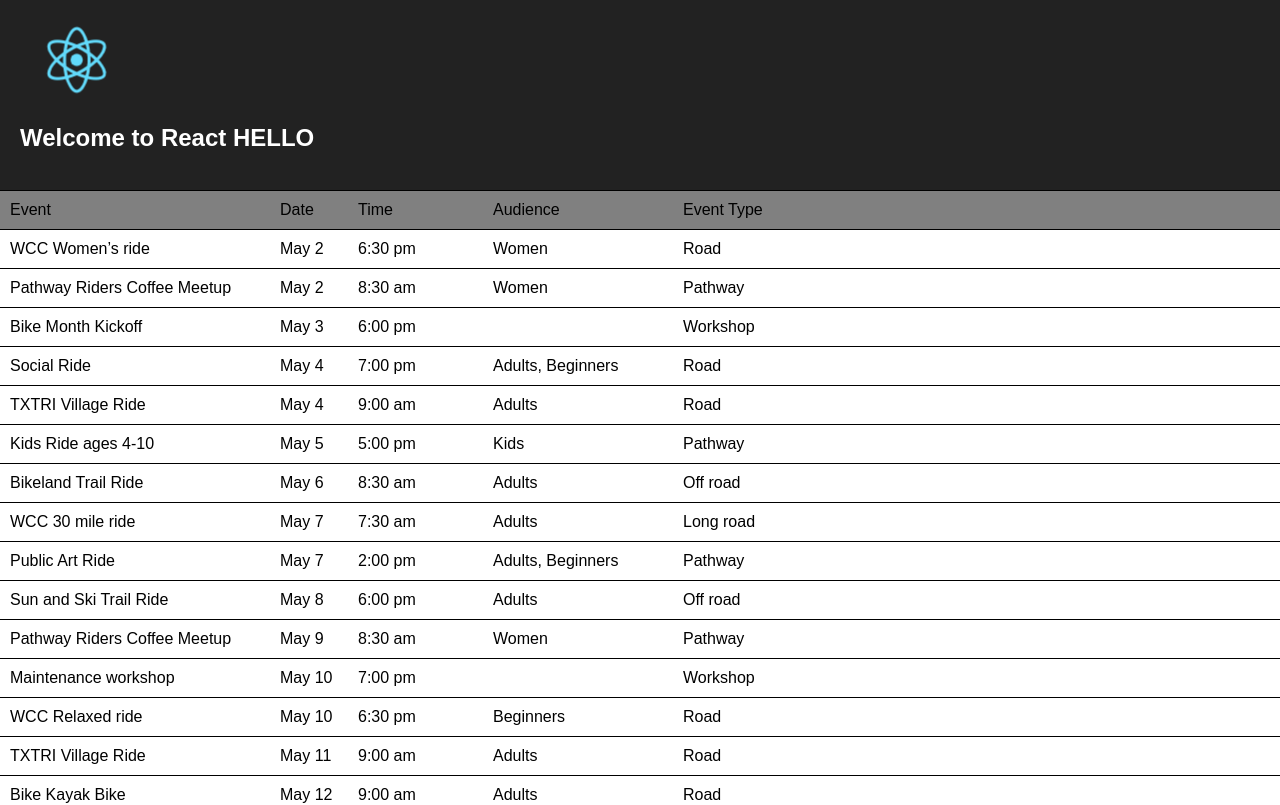
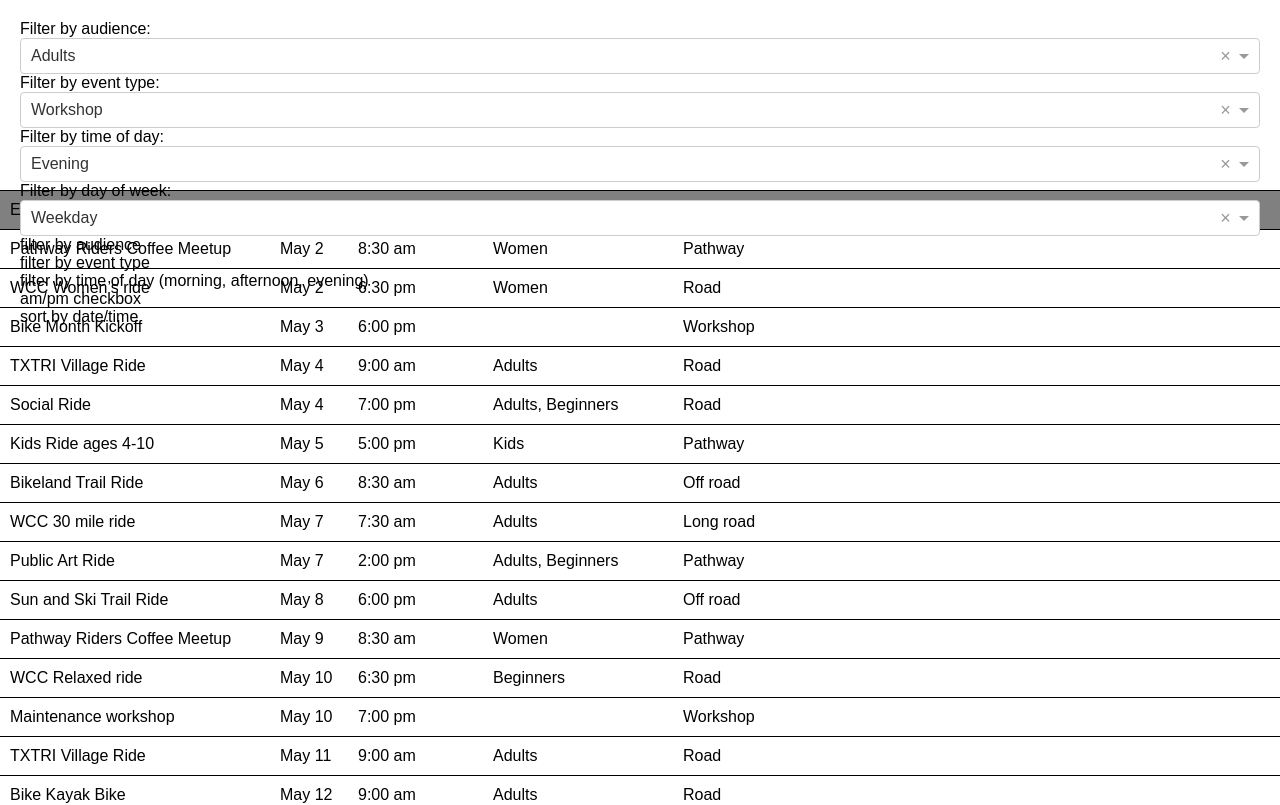
Before and after one commit to cadeParade/bike-month-schedule, a React (Create React App) app: page / in a window 1280 px wide. Shown: the top 805 px of the page. Built offline with nearby package versions, Linux system fonts and the light colour scheme.

Commit message:
filtering works

```diff
--- a/package.json
+++ b/package.json
@@ -7,7 +7,8 @@
     "moment-timezone": "^0.5.11",
     "react": "^15.4.2",
     "react-dom": "^15.4.2",
-    "react-moment": "^0.2.2"
+    "react-moment": "^0.2.2",
+    "react-select": "^1.0.0-rc.3"
   },
   "devDependencies": {
     "react-scripts": "0.9.5"
--- a/src/App.css
+++ b/src/App.css
@@ -1,4 +1,6 @@
-
+body {
+  padding: 20px;
+}
 
 .App-logo {
   animation: App-logo-spin infinite 20s linear;
@@ -6,10 +8,8 @@
 }
 
 .App-header {
-  background-color: #222;
   height: 150px;
   padding: 20px;
-  color: white;
 }
 
 .App-intro {
--- a/src/App.js
+++ b/src/App.js
@@ -4,16 +4,47 @@ import './App.css';
 import DATA from './data';
 import Moment from 'react-moment';
 import moment from 'moment';
+import Select from 'react-select';
+
+// Be sure to include styles at some point, probably during your bootstrapping
+import 'react-select/dist/react-select.css';
+
+const AUDIENCE_OPTIONS = [
+  { value: 'Adults', label: 'Adults' },
+  { value: 'Women', label: 'Women' },
+  { value: 'Kids', label: 'Kids' },
+  { value: 'Beginners', label: 'Beginners' }
+];
+
+const EVENT_TYPE_OPTIONS = [
+  { value: 'Pathway', label: 'Pathway' },
+  { value: 'Road', label: 'Road' },
+  { value: 'Off road', label: 'Off road' },
+  { value: 'Long road', label: 'Long road' },
+  { value: 'Workshop', label: 'Workshop' }
+];
+
+const TIME_OF_DAY_OPTIONS = [
+  { value: 'Morning', label: 'Morning' },
+  { value: 'Afternoon', label: 'Afternoon' },
+  { value: 'Evening', label: 'Evening' }
+];
+
+
+const DAY_OF_WEEK_OPTIONS = [
+  { value: 'Weekday', label: 'Weekday' },
+  { value: 'Weekend', label: 'Weekend' }
+];
 
 
 class Row extends Component {
   locationDisplay() {
     const rowData = this.props.rowData;
     if (!!rowData.Pathway) { return 'Pathway';}
-    if (!!rowData.Road) {return 'Road';}
-    if (!!rowData['Off road']) {return 'Off road';}
-    if (!!rowData['Long road']) {return 'Long road';}
-    if (!!rowData.Workshop) {return 'Workshop';}
+    if (!!rowData.Road) { return 'Road'; }
+    if (!!rowData['Off road']) { return 'Off road'; }
+    if (!!rowData['Long road']) { return 'Long road'; }
+    if (!!rowData.Workshop) { return 'Workshop'; }
   }
 
   audienceDisplay() {
@@ -30,15 +61,7 @@ class Row extends Component {
 
   datetime() {
     const rowData = this.props.rowData;
-
-    const month = rowData.Date.split('-')[1];
-    const day = rowData.Date.split('-')[0];
-    const time = rowData.Time;
-    const ampm = rowData.timeOfDay;
-
-    const datetimeString = [month, day, time, ampm].join(' ');
-
-    return moment(datetimeString, 'MMMM DD hh:mm a');
+    return _makeDatetime(rowData);
   }
 
 
@@ -64,9 +87,97 @@ class Row extends Component {
   }
 }
 
+function _makeDatetimeString(dataItem) {
+  const month = dataItem.Date.split('-')[1];
+  const day = dataItem.Date.split('-')[0];
+  const time = dataItem.Time;
+  const ampm = dataItem.timeOfDay;
+
+  return [month, day, time, ampm].join(' ');
+}
+
+function _makeDatetime(dataItem) {
+  return moment(_makeDatetimeString(dataItem), 'MMMM DD hh:mm a');
+}
+
+function _makeTime(dataItem) {
+  return moment(_makeDatetimeString(dataItem), 'hh:mm a');
+}
+
+
+function dateTimeCompare(a, b) {
+  const date1 = _makeDatetime(a);
+  const date2 = _makeDatetime(b)
+  if (date1 < date2) { return -1 }
+  if (date1 > date2) { return 1 };
+  return 0;
+}
+
+function timeCompare(a, b) {
+  const time1 = _makeTime(a);
+  const time2 = _makeTime(b);
+  if (time1 < time2) { return -1 }
+  if (time1 > time2) { return 1 }
+  return 0
+
+}
+
+
 class App extends Component {
+
+  constructor(props) {
+    super(props);
+    this.data = DATA;
+
+    this.state = {
+      filteredData: this.sortByDateTime(DATA),
+      selectedAudienceFilter: 'Adults',
+      selectedEventTypeFilter: 'Workshop',
+      selectedTimeOfDayFilter: 'Evening',
+      selectedDayOfWeekFilter: 'Weekday'
+    }
+  }
+
+  sortByDateTime() {
+    return this.data.sort(dateTimeCompare);
+  }
+
+  sortByTime() {
+    return this.data.sort(timeCompare);
+  }
+
+  filterMethod(selectOption) {
+    const filteredRows = this.data.filter((row) => {
+      return !!row[selectOption.value];
+    });
+
+    this.setState({ filteredData: filteredRows });
+  }
+
+  filterByAudience(option) {
+    this.setState({ selectedAudienceFilter: option.value });
+    this.filterMethod(option);
+  }
+
+
+  filterByEventType(option) {
+    this.setState({ selectedEventTypeFilter: option.value });
+    this.filterMethod(option);
+  }
+
+  filterByTimeOfDay(option) {
+    this.setState({ selectedTimeOfDayFilter: option.value });
+    this.filterMethod(option);
+  }
+
+  filterByDayOfWeek(option) {
+    this.setState({ selectedDayOfWeekFilter: option.value });
+    this.filterMethod(option);
+  }
+
   render() {
-    const rows = DATA.map((row) => {
+
+    const rows = this.state.filteredData.map((row) => {
       return (<Row rowData={row} />)
     })
 
@@ -74,13 +185,54 @@ class App extends Component {
 
       <div className="App">
         <div className="App-header">
-          <img src={logo} className="App-logo" alt="logo" />
-          <h2>Welcome to React HELLO</h2>
+
+          <div>
+            Filter by audience:
+            <Select
+              value={this.state.selectedAudienceFilter}
+              options={AUDIENCE_OPTIONS}
+              onChange={this.filterByAudience.bind(this)}
+            />
+          </div>
+          <div>
+            Filter by event type:
+            <Select
+              value={this.state.selectedEventTypeFilter}
+              options={EVENT_TYPE_OPTIONS}
+              onChange={this.filterByEventType.bind(this)}
+            />
+          </div>
+
+          <div>
+            Filter by time of day:
+            <Select
+              value={this.state.selectedTimeOfDayFilter}
+              options={TIME_OF_DAY_OPTIONS}
+              onChange={this.filterByTimeOfDay.bind(this)}
+            />
+          </div>
+
+
+          <div>
+            Filter by day of week:
+            <Select
+              value={this.state.selectedDayOfWeekFilter}
+              options={DAY_OF_WEEK_OPTIONS}
+              onChange={this.filterByDayOfWeek.bind(this)}
+            />
+          </div>
+
+
+          <div>filter by audience</div>
+          <div>filter by event type</div>
+          <div>filter by time of day (morning, afternoon, evening)</div>
+          <div>am/pm checkbox</div>
+          <div>sort by date/time</div>
         </div>
         <div>
           <div className="row header">
             <div className='cell name'>
-              Event
+              Event <span>(sort)</span>
             </div>
             <div className='cell day'>
               Date
@@ -103,4 +255,5 @@ class App extends Component {
   }
 }
 
+
 export default App;
--- a/src/data.js
+++ b/src/data.js
@@ -16,7 +16,7 @@ export default [
    "Morning": "",
    "Afternoon": "",
    "Evening": "x",
-   "FIELD17": "x",
+   "Weekday": "x",
    "Weekend": ""
  },
  {
@@ -36,7 +36,7 @@ export default [
    "Morning": "x",
    "Afternoon": "",
    "Evening": "",
-   "FIELD17": "x",
+   "Weekday": "x",
    "Weekend": ""
  },
  {
@@ -56,7 +56,7 @@ export default [
    "Morning": "",
    "Afternoon": "",
    "Evening": "x",
-   "FIELD17": "x",
+   "Weekday": "x",
    "Weekend": ""
  },
  {
@@ -76,7 +76,7 @@ export default [
    "Morning": "",
    "Afternoon": "",
    "Evening": "x",
-   "FIELD17": "x",
+   "Weekday": "x",
    "Weekend": ""
  },
  {
@@ -96,7 +96,7 @@ export default [
    "Morning": "x",
    "Afternoon": "",
    "Evening": "",
-   "FIELD17": "x",
+   "Weekday": "x",
    "Weekend": ""
  },
  {
@@ -116,7 +116,7 @@ export default [
    "Morning": "",
    "Afternoon": "",
    "Evening": "x",
-   "FIELD17": "x",
+   "Weekday": "x",
    "Weekend": ""
  },
  {
@@ -136,7 +136,7 @@ export default [
    "Morning": "x",
    "Afternoon": "",
    "Evening": "",
-   "FIELD17": "",
+   "Weekday": "",
    "Weekend": "x"
  },
  {
@@ -156,7 +156,7 @@ export default [
    "Morning": "x",
    "Afternoon": "",
    "Evening": "",
-   "FIELD17": "",
+   "Weekday": "",
    "Weekend": "x"
  },
  {
@@ -176,7 +176,7 @@ export default [
    "Morning": "",
    "Afternoon": "x",
    "Evening": "",
-   "FIELD17": "",
+   "Weekday": "",
    "Weekend": "x"
  },
  {
@@ -196,7 +196,7 @@ export default [
    "Morning": "",
    "Afternoon": "",
    "Evening": "x",
-   "FIELD17": "x",
+   "Weekday": "x",
    "Weekend": ""
  },
  {
@@ -216,7 +216,7 @@ export default [
    "Morning": "x",
    "Afternoon": "",
    "Evening": "",
-   "FIELD17": "x",
+   "Weekday": "x",
    "Weekend": ""
  },
  {
@@ -236,7 +236,7 @@ export default [
    "Morning": "",
    "Afternoon": "",
    "Evening": "x",
-   "FIELD17": "x",
+   "Weekday": "x",
    "Weekend": ""
  },
  {
@@ -256,7 +256,7 @@ export default [
    "Morning": "",
    "Afternoon": "",
    "Evening": "x",
-   "FIELD17": "x",
+   "Weekday": "x",
    "Weekend": ""
  },
  {
@@ -276,7 +276,7 @@ export default [
    "Morning": "x",
    "Afternoon": "",
    "Evening": "",
-   "FIELD17": "x",
+   "Weekday": "x",
    "Weekend": ""
  },
  {
@@ -296,7 +296,7 @@ export default [
    "Morning": "x",
    "Afternoon": "",
    "Evening": "",
-   "FIELD17": "x",
+   "Weekday": "x",
    "Weekend": ""
  },
  {
@@ -316,7 +316,7 @@ export default [
    "Morning": "",
    "Afternoon": "",
    "Evening": "x",
-   "FIELD17": "x",
+   "Weekday": "x",
    "Weekend": ""
  },
  {
@@ -336,7 +336,7 @@ export default [
    "Morning": "x",
    "Afternoon": "",
    "Evening": "",
-   "FIELD17": "",
+   "Weekday": "",
    "Weekend": "x"
  },
  {
@@ -356,7 +356,7 @@ export default [
    "Morning": "x",
    "Afternoon": "",
    "Evening": "",
-   "FIELD17": "",
+   "Weekday": "",
    "Weekend": "x"
  },
  {
@@ -376,7 +376,7 @@ export default [
    "Morning": "x",
    "Afternoon": "",
    "Evening": "",
-   "FIELD17": "",
+   "Weekday": "",
    "Weekend": "x"
  },
  {
@@ -396,7 +396,7 @@ export default [
    "Morning": "x",
    "Afternoon": "",
    "Evening": "",
-   "FIELD17": "",
+   "Weekday": "",
    "Weekend": "x"
  },
  {
@@ -416,7 +416,7 @@ export default [
    "Morning": "x",
    "Afternoon": "",
    "Evening": "",
-   "FIELD17": "",
+   "Weekday": "",
    "Weekend": "x"
  },
  {
@@ -436,7 +436,7 @@ export default [
    "Morning": "x",
    "Afternoon": "",
    "Evening": "",
-   "FIELD17": "x",
+   "Weekday": "x",
    "Weekend": ""
  },
  {
@@ -456,7 +456,7 @@ export default [
    "Morning": "x",
    "Afternoon": "",
    "Evening": "",
-   "FIELD17": "x",
+   "Weekday": "x",
    "Weekend": ""
  },
  {
@@ -476,7 +476,7 @@ export default [
    "Morning": "",
    "Afternoon": "",
    "Evening": "x",
-   "FIELD17": "x",
+   "Weekday": "x",
    "Weekend": ""
  },
  {
@@ -496,7 +496,7 @@ export default [
    "Morning": "",
    "Afternoon": "",
    "Evening": "x",
-   "FIELD17": "x",
+   "Weekday": "x",
    "Weekend": ""
  },
  {
@@ -516,7 +516,7 @@ export default [
    "Morning": "",
    "Afternoon": "",
    "Evening": "x",
-   "FIELD17": "x",
+   "Weekday": "x",
    "Weekend": ""
  },
  {
@@ -536,7 +536,7 @@ export default [
    "Morning": "x",
    "Afternoon": "",
    "Evening": "",
-   "FIELD17": "x",
+   "Weekday": "x",
    "Weekend": ""
  },
  {
@@ -556,7 +556,7 @@ export default [
    "Morning": "x",
    "Afternoon": "",
    "Evening": "",
-   "FIELD17": "x",
+   "Weekday": "x",
    "Weekend": ""
  },
  {
@@ -576,7 +576,7 @@ export default [
    "Morning": "x",
    "Afternoon": "",
    "Evening": "",
-   "FIELD17": "",
+   "Weekday": "",
    "Weekend": "x"
  },
  {
@@ -596,7 +596,7 @@ export default [
    "Morning": "x",
    "Afternoon": "",
    "Evening": "",
-   "FIELD17": "",
+   "Weekday": "",
    "Weekend": "x"
  },
  {
@@ -616,7 +616,7 @@ export default [
    "Morning": "x",
    "Afternoon": "",
    "Evening": "",
-   "FIELD17": "",
+   "Weekday": "",
    "Weekend": "x"
  },
  {
@@ -636,7 +636,7 @@ export default [
    "Morning": "",
    "Afternoon": "",
    "Evening": "x",
-   "FIELD17": "",
+   "Weekday": "",
    "Weekend": "x"
  },
  {
@@ -656,7 +656,7 @@ export default [
    "Morning": "",
    "Afternoon": "x",
    "Evening": "",
-   "FIELD17": "",
+   "Weekday": "",
    "Weekend": "x"
  },
  {
@@ -676,7 +676,7 @@ export default [
    "Morning": "x",
    "Afternoon": "",
    "Evening": "",
-   "FIELD17": "x",
+   "Weekday": "x",
    "Weekend": ""
  },
  {
@@ -696,7 +696,7 @@ export default [
    "Morning": "",
    "Afternoon": "",
    "Evening": "x",
-   "FIELD17": "x",
+   "Weekday": "x",
    "Weekend": ""
  },
  {
@@ -716,7 +716,7 @@ export default [
    "Morning": "",
    "Afternoon": "",
    "Evening": "x",
-   "FIELD17": "x",
+   "Weekday": "x",
    "Weekend": ""
  },
  {
@@ -736,7 +736,7 @@ export default [
    "Morning": "x",
    "Afternoon": "",
    "Evening": "",
-   "FIELD17": "x",
+   "Weekday": "x",
    "Weekend": ""
  },
  {
@@ -756,7 +756,7 @@ export default [
    "Morning": "",
    "Afternoon": "",
    "Evening": "x",
-   "FIELD17": "x",
+   "Weekday": "x",
    "Weekend": ""
  },
  {
@@ -776,7 +776,7 @@ export default [
    "Morning": "x",
    "Afternoon": "",
    "Evening": "",
-   "FIELD17": "",
+   "Weekday": "",
    "Weekend": "x"
  },
  {
@@ -796,7 +796,7 @@ export default [
    "Morning": "x",
    "Afternoon": "",
    "Evening": "",
-   "FIELD17": "x",
+   "Weekday": "x",
    "Weekend": ""
  },
  {
@@ -816,7 +816,7 @@ export default [
    "Morning": "x",
    "Afternoon": "",
    "Evening": "",
-   "FIELD17": "x",
+   "Weekday": "x",
    "Weekend": ""
  },
  {
@@ -836,7 +836,7 @@ export default [
    "Morning": "",
    "Afternoon": "",
    "Evening": "x",
-   "FIELD17": "x",
+   "Weekday": "x",
    "Weekend": ""
  }
 ]
```
